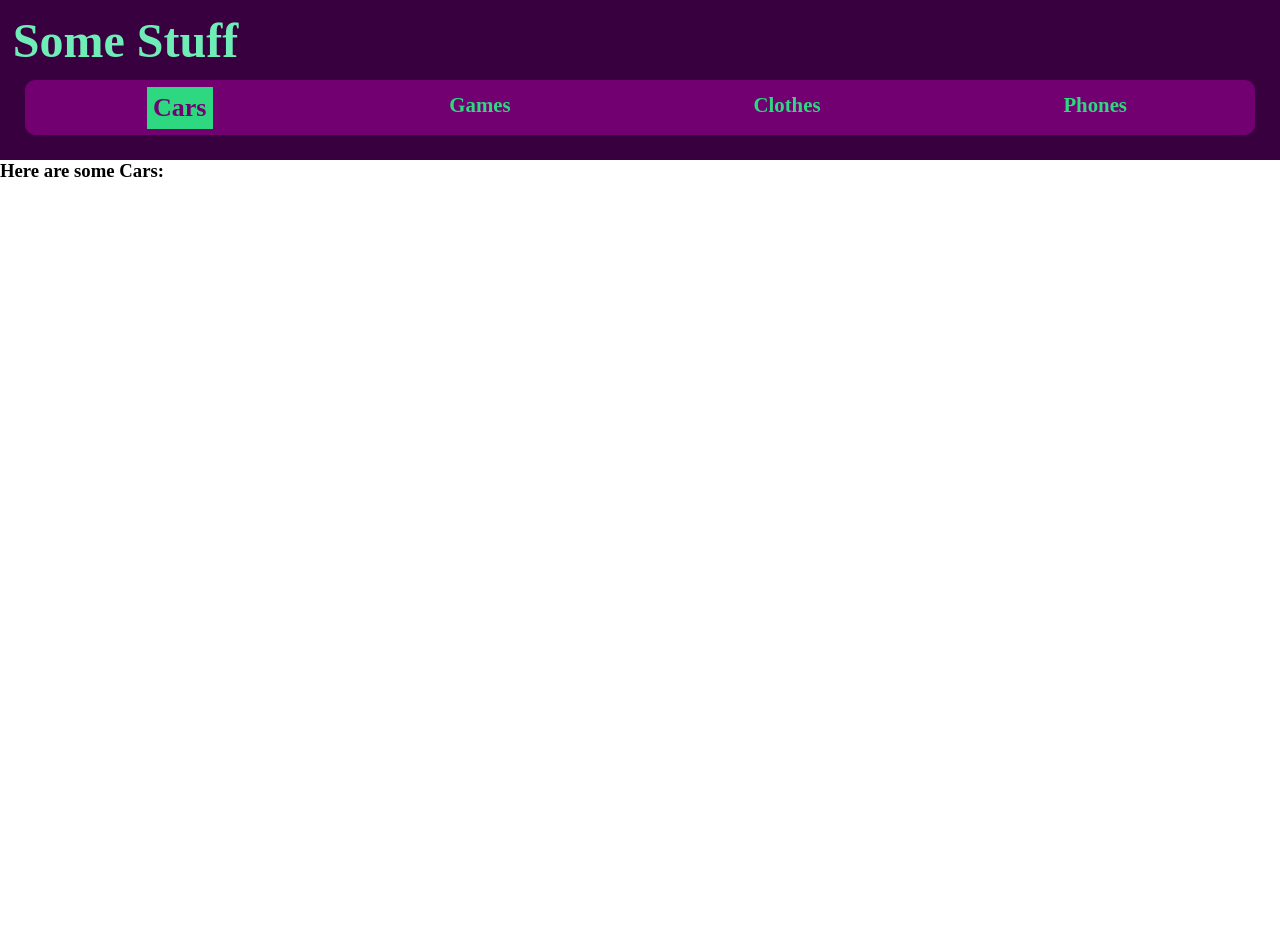
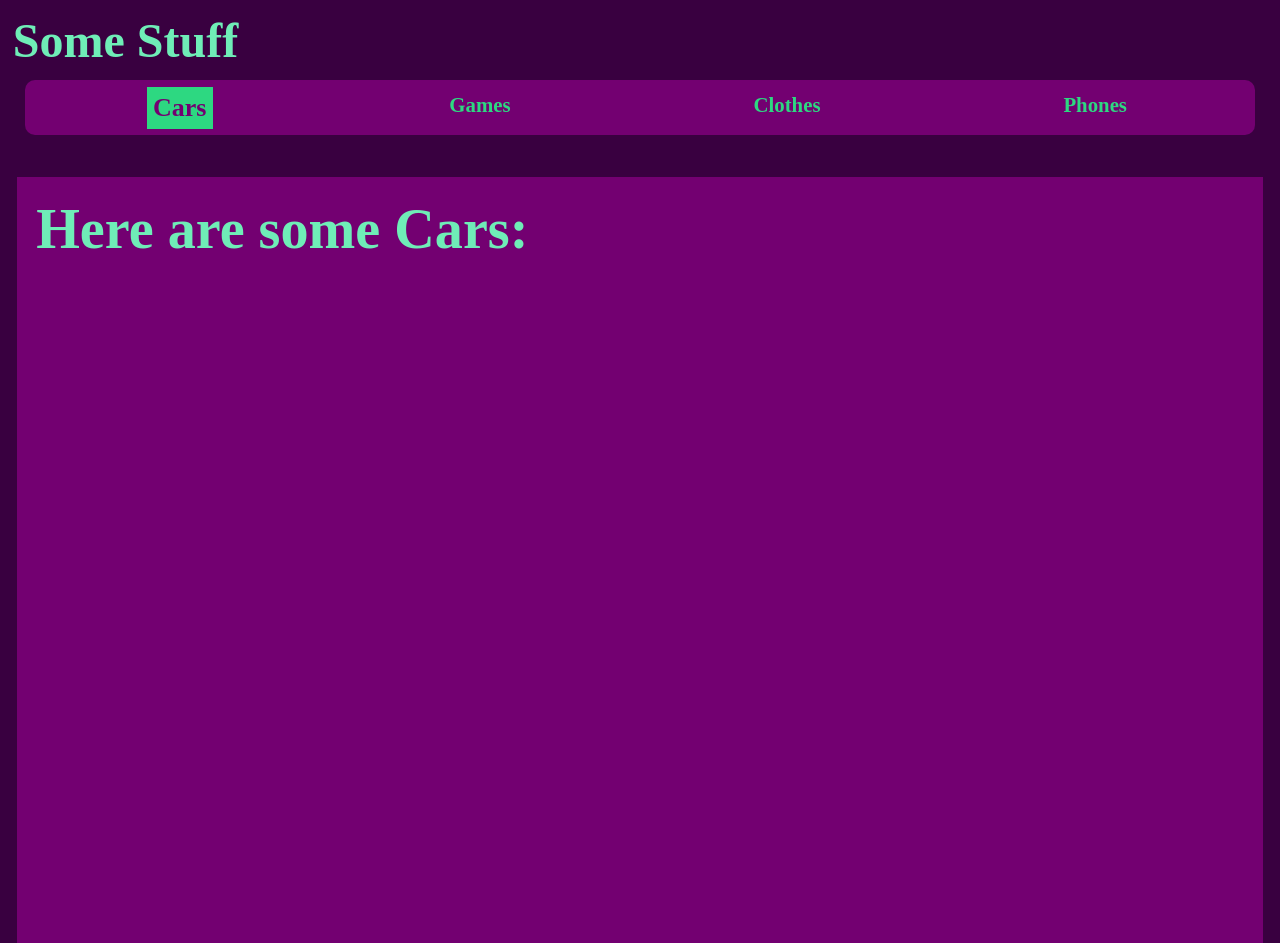
Before and after one commit to KmBarnett/KmbarnettSoloChalange1220, a plain HTML site: page index.html in a window 1280 px wide. Drawn offline with Linux system fonts and the light colour scheme.

Commit message:
:art: Add style to content

```diff
--- a/styles.css
+++ b/styles.css
@@ -7,7 +7,8 @@
 
 html,
 body,
-main{
+main,
+.stuff{
   height: 100%;
   width: 100%;
 }
@@ -44,3 +45,13 @@ nav {
   color: #730071;
   font-size: 1.25em;
 }
+
+.stuff {
+  width: 100%;
+  height: 100%;
+  background-color: #730071;
+  border: solid 17px #390040;
+  color: #6FEDB7;
+  padding: 1.5%;
+  font-size: 3em;
+}
```
